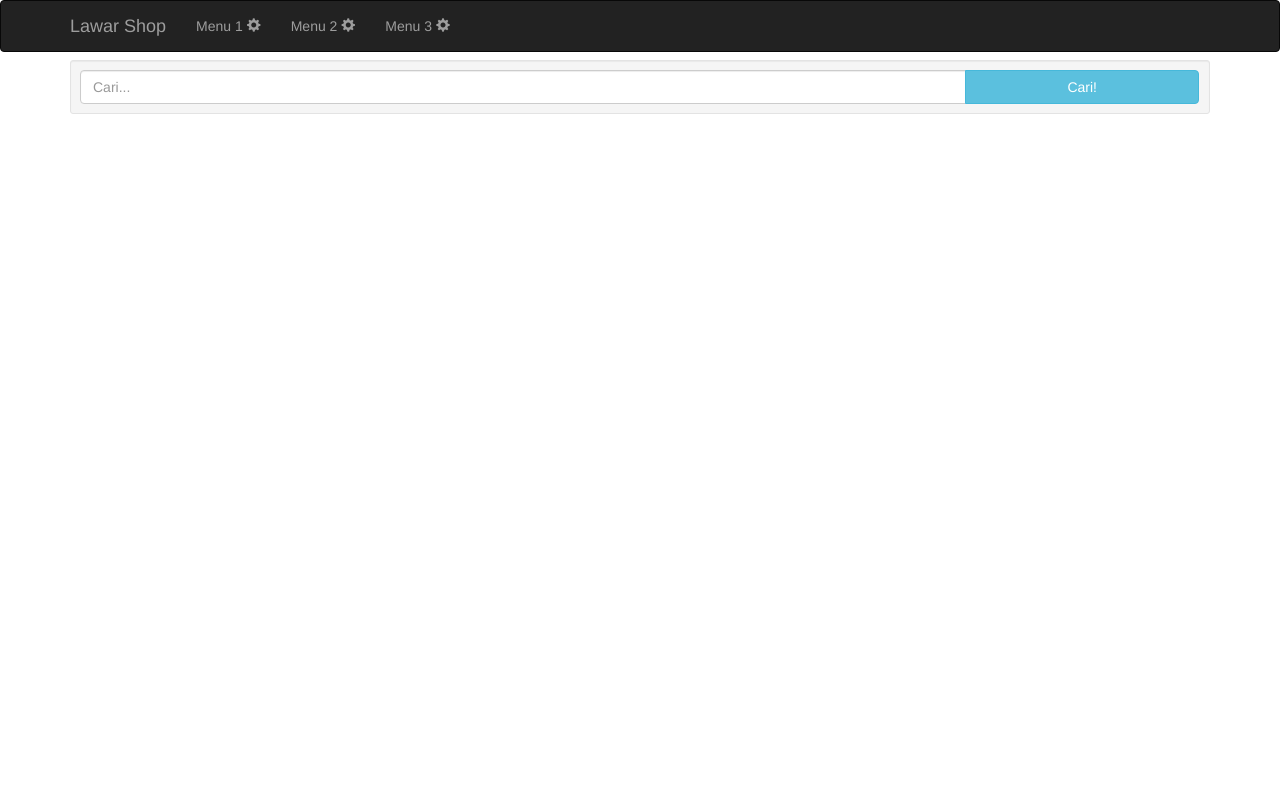
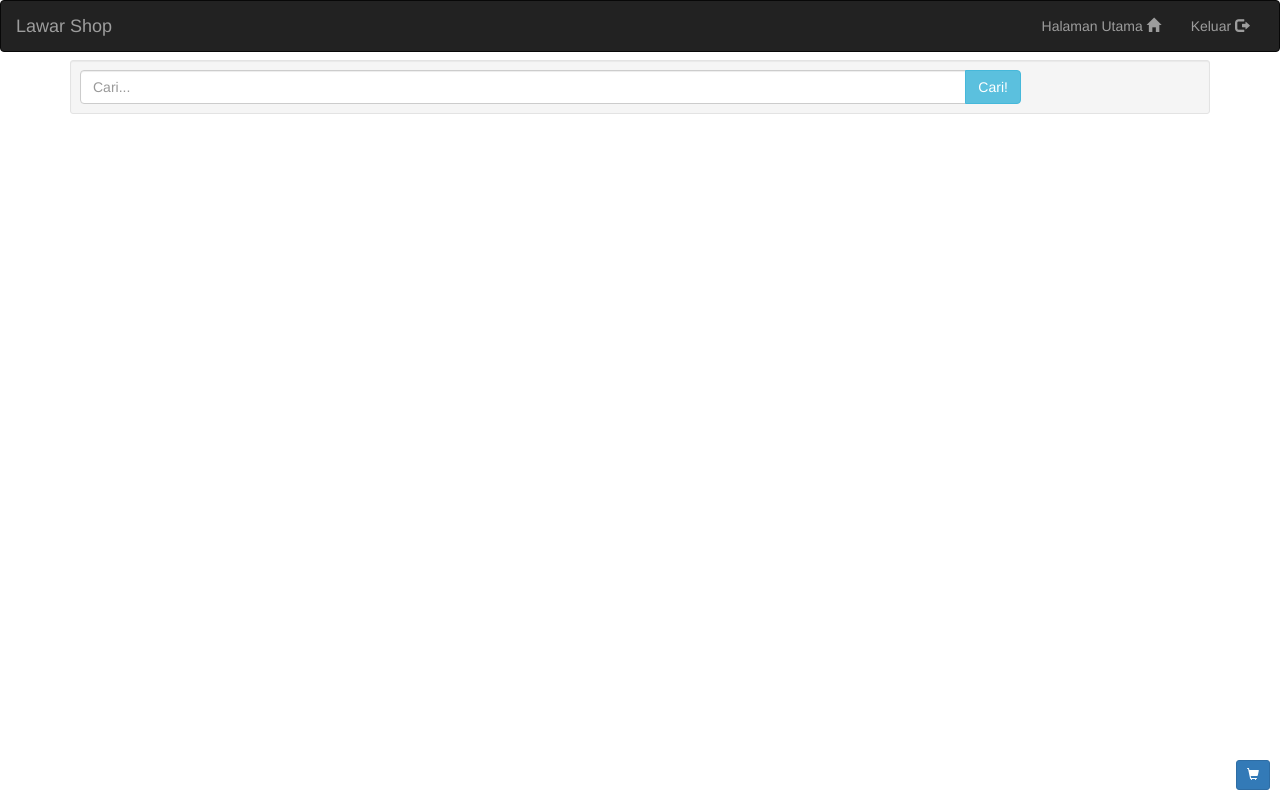
Before and after one commit to atomicbomber-git/lawar, a PHP site: template src/View/inventory/inventory.twig in a window 1280 px wide. Run offline with PHP 8.4, Linux system fonts and the light colour scheme; the template is opened without the code that fills it, so the values that code supplies are empty; some libraries are stand-ins or nearby versions.

Commit message:
Fixed inventory layout: Collapsible menu items' texts now align to right, control buttons no longer have text beside them, added floating shopping cart button

```diff
--- a/public/css/default.css
+++ b/public/css/default.css
@@ -5,3 +5,7 @@ div.container {
 nav {
     width: 100%;
 }
+
+a.menu {
+    text-align: right;
+}
--- a/src/App/Controller/InventoryController.php
+++ b/src/App/Controller/InventoryController.php
@@ -20,4 +20,10 @@ class InventoryController extends BaseController
 
         return $this->container->view->render($response, "inventory/inventory.twig", ["items" => $items, "filter" => $filter]);
     }
+
+    public function edit ($request, $response, $args)
+    {
+        $item = Item::find($args["item_id"]);
+        return $this->container->view->render($response, "inventory/item_edit.twig", ["item" => $item]);
+    }
 }
--- a/src/App/set_up_routes.php
+++ b/src/App/set_up_routes.php
@@ -5,3 +5,4 @@ $app->get("/login", "AuthenticationController:login")->setName("login");
 $app->post("/login", "AuthenticationController:processLogin");
 
 $app->get("/inventory", "InventoryController:all")->setName("inventory");
+$app->get("/inventory/edit/{item_id}", "InventoryController:edit")->setName("inventory-edit");
--- /dev/null
+++ b/src/View/general/navbar.twig
@@ -0,0 +1,40 @@
+{# Navigation Bar #}
+<nav style="position: fixed; z-index: 999" class="navbar navbar-inverse">
+    <div class="container-fluid">
+        <div class="navbar-header">
+
+        <button
+            type="button"
+            class="navbar-toggle collapsed"
+            data-toggle="collapse"
+            data-target="#collapsible-navbar">
+
+            {#  The three horizontal bar icon that indicates a menu #}
+            <span class="icon-bar"></span>
+            <span class="icon-bar"></span>
+            <span class="icon-bar"></span>
+
+        </button>
+
+        <a class="navbar-brand" href="{{ path_for('inventory') }}"> Lawar Shop </a>
+    </div>
+
+    {# Menu that only appears if the screen's narrow enough #}
+    <div class="collapse navbar-collapse" id="collapsible-navbar">
+            <ul class="nav navbar-nav navbar-right">
+                <li>
+                    <a class="menu" href="{{ path_for('inventory') }}">
+                        Halaman Utama
+                        <span class="glyphicon glyphicon-home"></span>
+                    </a>
+                </li>
+                <li>
+                    <a class="menu" href="#">
+                        Keluar
+                        <span class="glyphicon glyphicon-log-out"></span>
+                    </a>
+                </li>
+            </ul>
+        </div>
+    </div>
+</nav>
--- a/src/View/inventory/inventory.twig
+++ b/src/View/inventory/inventory.twig
@@ -9,56 +9,9 @@
     </head>
 
     <body>
+
         {# Navigation Bar #}
-        <nav style="position: fixed; z-index: 999" class="navbar navbar-inverse">
-            <div class="container">
-                <div class="navbar-header">
-
-                    <button
-                        type="button"
-                        class="navbar-toggle collapsed"
-                        data-toggle="collapse"
-                        data-target="#collapsible-navbar">
-
-                        {#  The three horizontal bar icon that indicates a menu #}
-                        <span class="icon-bar"></span>
-                        <span class="icon-bar"></span>
-                        <span class="icon-bar"></span>
-
-                    </button>
-
-                    <a class="navbar-brand" href="{{ path_for("inventory") }}"> Lawar Shop </a>
-
-                </div>
-
-
-
-                {# Menu that only appears if the screen's narrow enough #}
-                <div class="collapse navbar-collapse" id="collapsible-navbar">
-                    <ul class="nav navbar-nav">
-                        <li>
-                            <a href="#">
-                                Menu 1
-                                <span class="glyphicon glyphicon-cog"></span>
-                            </a>
-                        </li>
-                        <li>
-                            <a href="#">
-                                Menu 2
-                                <span class="glyphicon glyphicon-cog"></span>
-                            </a>
-                        </li>
-                        <li>
-                            <a href="#">
-                                Menu 3
-                                <span class="glyphicon glyphicon-cog"></span>
-                            </a>
-                        </li>
-                    </ul>
-                </div>
-
-            </div>
-        </nav>
+        {% include 'general/navbar.twig' %}
 
         <div class="container">
 
@@ -68,9 +21,9 @@
             <div class="well well-sm">
                 <form class="form-inline" action="{{ path_for('inventory') }}" method="GET">
                     <div class="input-group" style="width: 100%">
-                        <input type="text" name="filter" class="form-control" placeholder="Cari...">
+                        <input type="text" name="filter" class="form-control" placeholder="Cari..." value="{{ filter }}">
                         <span class="input-group-btn">
-                            <input type="submit" style="width: 100%" class="btn btn-info" type="button" value="Cari!">
+                            <input type="submit" class="btn btn-info" type="button" value="Cari!">
                         </span>
                     </div>
                 </form>
@@ -90,7 +43,7 @@
                             <a href="#" class="btn btn-warning btn-xs">
                               <span class="glyphicon glyphicon-list-alt"></span>
                             </a>
-                            <a href="#" class="btn btn-success btn-xs">
+                            <a href="{{ path_for('inventory-edit', {'item_id': item.id}) }}" class="btn btn-success btn-xs">
                               <span class="glyphicon glyphicon-cog"></span>
                             </a>
                             <a href="#" class="btn btn-danger btn-xs">
@@ -116,5 +69,10 @@
                 {% endfor %}
             </ul>
         </div>
+
+        <a href="#" class="btn btn-primary btn-sm" style="position: fixed; right: 10px; bottom: 10px">
+            <span class="glyphicon glyphicon-shopping-cart"></span>
+        </a>
+
     </body>
 </html>
```
Also changed, not shown: src/App/Middleware/AuthMiddleware.php (added, +7 -0 lines), src/View/inventory/item_edit.twig (added, +19 -0 lines).
